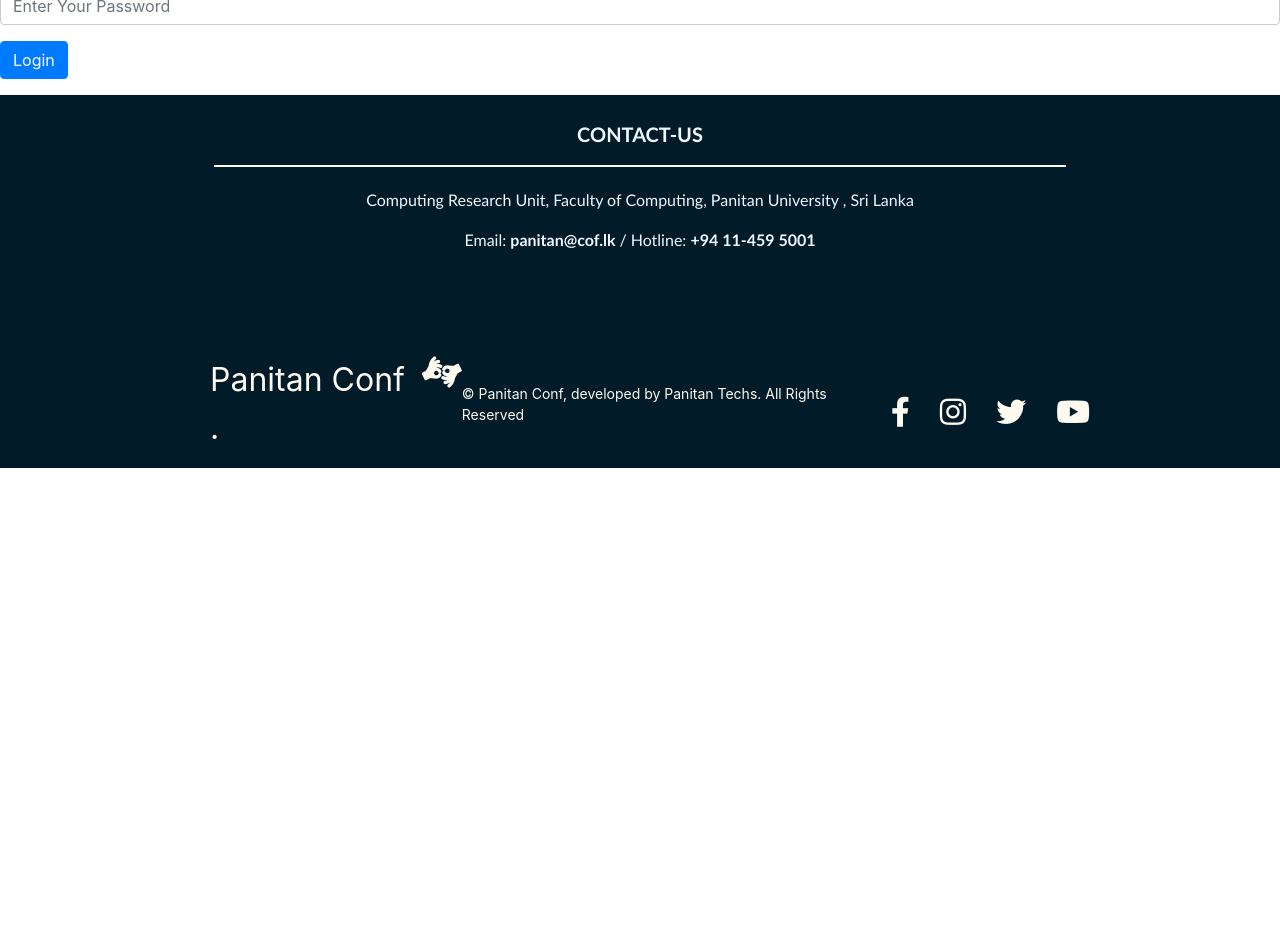
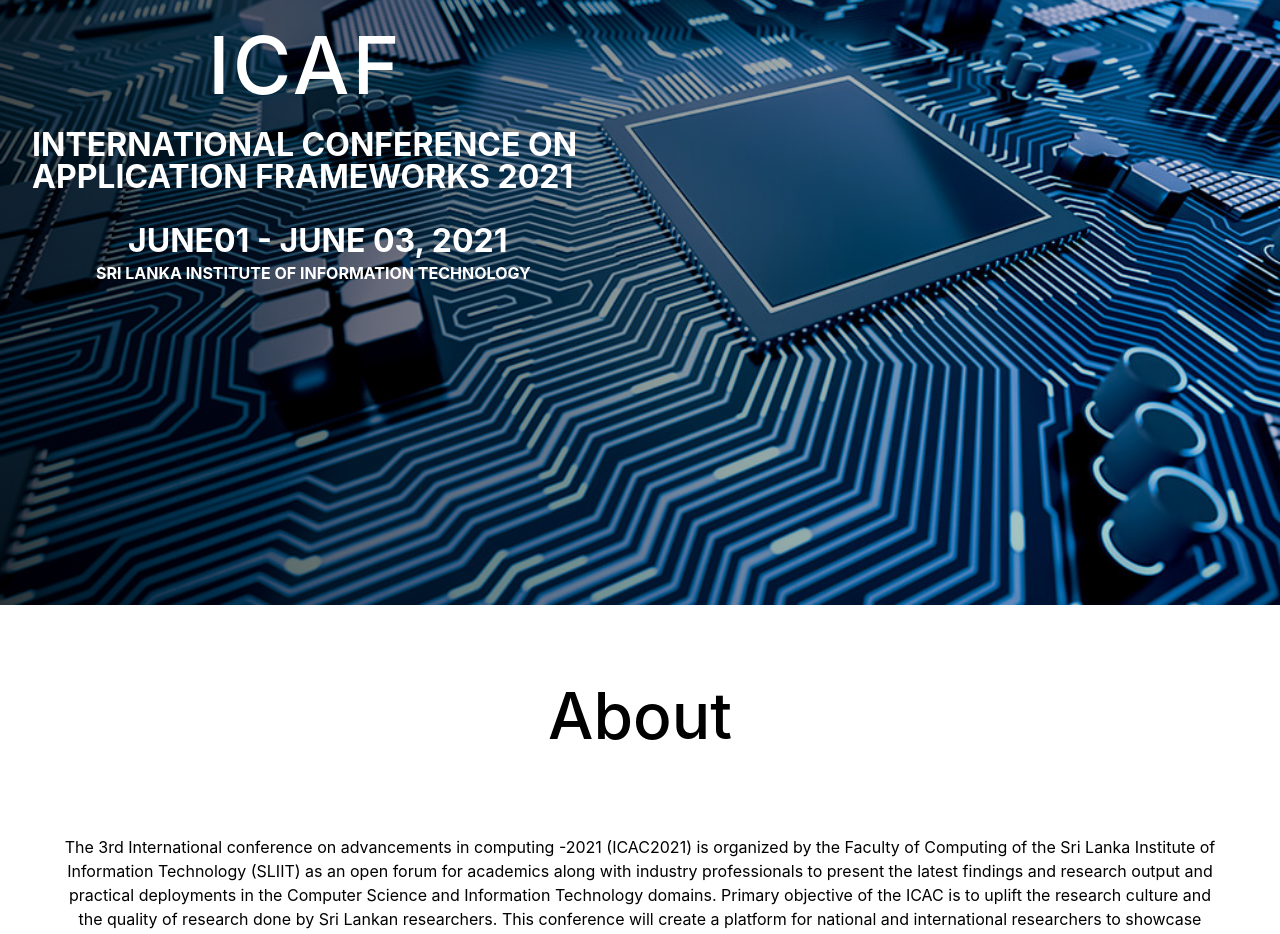
Before and after one commit to Malindu-Upendra/2021_S1_REG_WE_29_AF_Conference_Project, a React (Create React App) app in the folder client/: page / in a window 1280 px wide. Shown: the part 280-1214 px from the top of the page. Before the commit the page ends 800 px from the top, so only its background shows below. Built offline with nearby package versions, Linux system fonts and the light colour scheme.

Commit message:
About and Hero page created

```diff
--- a/client/package.json
+++ b/client/package.json
@@ -25,6 +25,7 @@
     "react-scripts": "^4.0.3",
     "redux": "^4.1.0",
     "redux-thunk": "^2.3.0",
+    "styled-components": "^5.3.0",
     "validator": "^13.6.0",
     "web-vitals": "^1.1.2"
   },
--- a/client/src/App.js
+++ b/client/src/App.js
@@ -5,6 +5,7 @@ import Footer from "./components/pages/Footer/Footer";
 import Section from "./components/Section";
 import Navbar from "./components/pages/Admin/Navbar";
 import 'bootstrap/dist/css/bootstrap.min.css';
+
 
 export class App extends Component{
     state={
--- a/client/src/components/Section.jsx
+++ b/client/src/components/Section.jsx
@@ -1,5 +1,5 @@
 import React, { Component } from 'react';
-import {Route} from 'react-router-dom';
+import { Route } from 'react-router-dom';
 import ContactUs from './pages/ContactUs/Contactus'
 import Login from "./pages/Login/Login";
 import RegistrationPage from "./pages/RegistrationPage/RegistrationPage";
@@ -12,7 +12,7 @@ import NavBar from "./pages/Admin/Navbar";
 import AddConferenceTracks from "./pages/Editor/AddConferenceTracks/AddConferenceTracks";
 import AddImportantDates from "./pages/Editor/AddImportantDates/AddImportantDates";
 import CreateKeynotes from "./pages/Editor/CreateKeynotes/CreateKeynotes";
-
+import Homepage from "./pages/Homepage/Homepage.jsx";
 
 export class Section extends Component{
 
@@ -21,7 +21,7 @@ export class Section extends Component{
         return(
 
             <section>
-                <Route path="/" component={Login} exact />
+                <Route path="/" component={Homepage} exact />
                 <Route path="/contactUs" component={ContactUs} exact />
                 <Route path="/registrationPage" component={RegistrationPage} exact />
                 <Route path="/payment" component={Payment} exact />
--- a/client/src/components/pages/Editor/CreateKeynotes/CreateKeynotes.jsx
+++ b/client/src/components/pages/Editor/CreateKeynotes/CreateKeynotes.jsx
@@ -1,5 +1,4 @@
 import {Component} from "react";
-
 import {Col, Container, Form, Row} from "react-bootstrap";
 import Card from "react-bootstrap/Card";
 import Button from "@material-ui/core/Button";
--- /dev/null
+++ b/client/src/components/pages/Homepage/About/About.jsx
@@ -0,0 +1,27 @@
+import React from 'react';
+import { FeatureContainer,Date} from './AboutElement.jsx';
+
+
+const About = () => {
+
+    return (
+        <>
+        <FeatureContainer>
+            <h2>About</h2>
+            <p>The 3rd International conference on advancements in computing -2021 (ICAC2021) is organized by the
+                Faculty of Computing of the Sri Lanka Institute of Information Technology (SLIIT)
+                as an open forum for academics along with industry professionals to present the
+                latest findings and research output and practical deployments in the Computer Science
+                and Information Technology domains. Primary objective of the ICAC is to uplift the research
+                culture and the quality of research done by Sri Lankan researchers. This conference will create a
+                platform for national and international researchers to showcase their research output, networking opportunities to
+                discuss innovative ideas, and initiate collaborative work. ICAC 2019 and ICAC 2020 were successfully conducted with a technical
+                co-sponsorship by IEEE Sri Lanka Section and all publications are available in IEEE Xplore digital library.</p>
+
+        </FeatureContainer>
+        <Date>Start Date</Date>
+        </>
+    );
+};
+
+export default About;
--- /dev/null
+++ b/client/src/components/pages/Homepage/About/AboutElement.jsx
@@ -0,0 +1,60 @@
+import styled from 'styled-components';
+//import FeaturePic from '../../images/featured3.jpg';
+
+export const FeatureContainer = styled.div`
+  height: 100vh;
+  max-height: 600px;
+  background-position: center;
+  background-size: cover;
+  display: flex;
+  flex-direction: column;
+  justify-content: center;
+  align-items: center;
+  color:black;
+  text-align: center;
+  width: 90%;
+  margin-top: -15%;
+  margin-left: 5%;
+
+  h2 {
+    font-size: clamp(3rem, 5vw, 5rem);
+    margin-bottom: 5rem;
+  }
+
+  p {
+    margin-bottom: -20%;
+    font-size: clamp(1rem, 1vw, 2rem);
+    color: black;
+  }
+  h3 {
+    font-size: clamp(2rem, 3vw, 3rem);
+  }
+`;
+export const FeatureButton = styled.button`
+  font-size: 1.4rem;
+  padding: 0.6rem 3rem;
+  border: none;
+  background: #ffc500;
+  color: #000;
+  transition: 0.2s ease-out;
+
+  &:hover {
+    color: #fff;
+    background: #e31837;
+    transition: 0.2s ease-out;
+    cursor: pointer;
+  }
+`;
+export const Date = styled.div`
+  font-size: clamp(2rem, 2.5vw, 3rem);
+  margin-bottom: 2rem;
+  color: black;
+  text-align: left;
+  margin-left: 6%;
+
+  h3 {
+    font-size: clamp(2rem, 3vw, 3rem);
+    float: left;
+  }
+
+`;
--- /dev/null
+++ b/client/src/components/pages/Homepage/Hero/Hero.jsx
@@ -0,0 +1,28 @@
+import React from 'react';
+import {
+    HeroContainer,
+    HeroContent,
+    HeroItems,
+    HeroH1,
+    HeroP,
+    HeroP1,
+    HeroP2,
+
+} from './HeroElement';
+
+const Hero = () => {
+    return (
+        <HeroContainer>
+            <HeroContent>
+                <HeroItems>
+                    <HeroH1>ICAF</HeroH1>
+                    <HeroP>International Conference on Application Frameworks 2021</HeroP>
+                    <HeroP1>June01 - June 03, 2021</HeroP1>
+                    <HeroP2>Sri Lanka Institute of Information Technology</HeroP2>
+                </HeroItems>
+            </HeroContent>
+        </HeroContainer>
+    );
+};
+
+export default Hero;
--- /dev/null
+++ b/client/src/components/pages/Homepage/Hero/HeroElement.jsx
@@ -0,0 +1,65 @@
+import styled from 'styled-components';
+import ImgBg from '../images/tech.jpg';
+
+export const HeroContainer = styled.div`
+  display: flex;
+  background: linear-gradient(to right, rgba(0, 0, 0, 0.7), rgba(0, 0, 0, 0.1)),
+  url(${ImgBg});
+  height: 100vh;
+  background-position: center;
+  background-size: cover;
+`;
+
+export const HeroContent = styled.div`
+  display: flex;
+  height: calc(100vh - 80px);
+  max-height: 100%;
+  padding: 0rem calc((100vw - 1300px) / 2);
+`;
+
+export const HeroItems = styled.div`
+  display: flex;
+  flex-direction: column;
+  justify-content: center;
+  align-items: flex-start;
+  height: 100vh;
+  max-height: 100%;
+  padding: 0 2rem;
+  width: 70%;
+  color: #fff;
+  text-transform: uppercase;
+  line-height: 1;
+  font-weight: bold;
+
+  @media screen and (max-width: 650px) {
+    width: 100%;
+  }
+`;
+
+export const HeroH1 = styled.h1`
+  display: flex;
+  font-size: clamp(2.5rem, 10vw, 5rem);
+  margin-left: 11rem;
+  margin-bottom: 1rem;
+  letter-spacing: 3px;
+`;
+
+export const HeroP = styled.p`
+  display: flex;
+  font-size: clamp(2rem, 2.5vw, 3rem);
+  margin-bottom: 2rem;
+
+`;
+
+export const HeroP1 = styled.p`
+  display: flex;
+  font-size: clamp(2rem, 1vw, 3rem);
+  margin-bottom: 0.5rem;
+  margin-left: 6rem;
+`;
+export const HeroP2 = styled.p`
+  display: flex;
+  font-size: clamp(1rem, 1vw, 3rem);
+  margin-bottom: 2rem;
+  margin-left: 4rem;
+`;
--- a/client/src/components/pages/Homepage/Homepage.jsx
+++ b/client/src/components/pages/Homepage/Homepage.jsx
@@ -0,0 +1,18 @@
+import React, { Component } from 'react'
+import {Route} from 'react-router-dom';
+import Hero from "./Hero/Hero.jsx";
+import About from "./About/About";
+
+export class Homepage extends Component{
+    render() {
+        return(
+            <>
+            <Hero/>
+            <About/>
+            </>
+        )
+    }
+
+
+}
+export default Homepage;
```
Also changed, not shown: client/src/components/pages/Homepage/Keynotes/Keynotes.jsx (added), client/src/components/pages/Homepage/images/tech.jpg (added), 1 other file (tests, documents, lock files or other folders).
